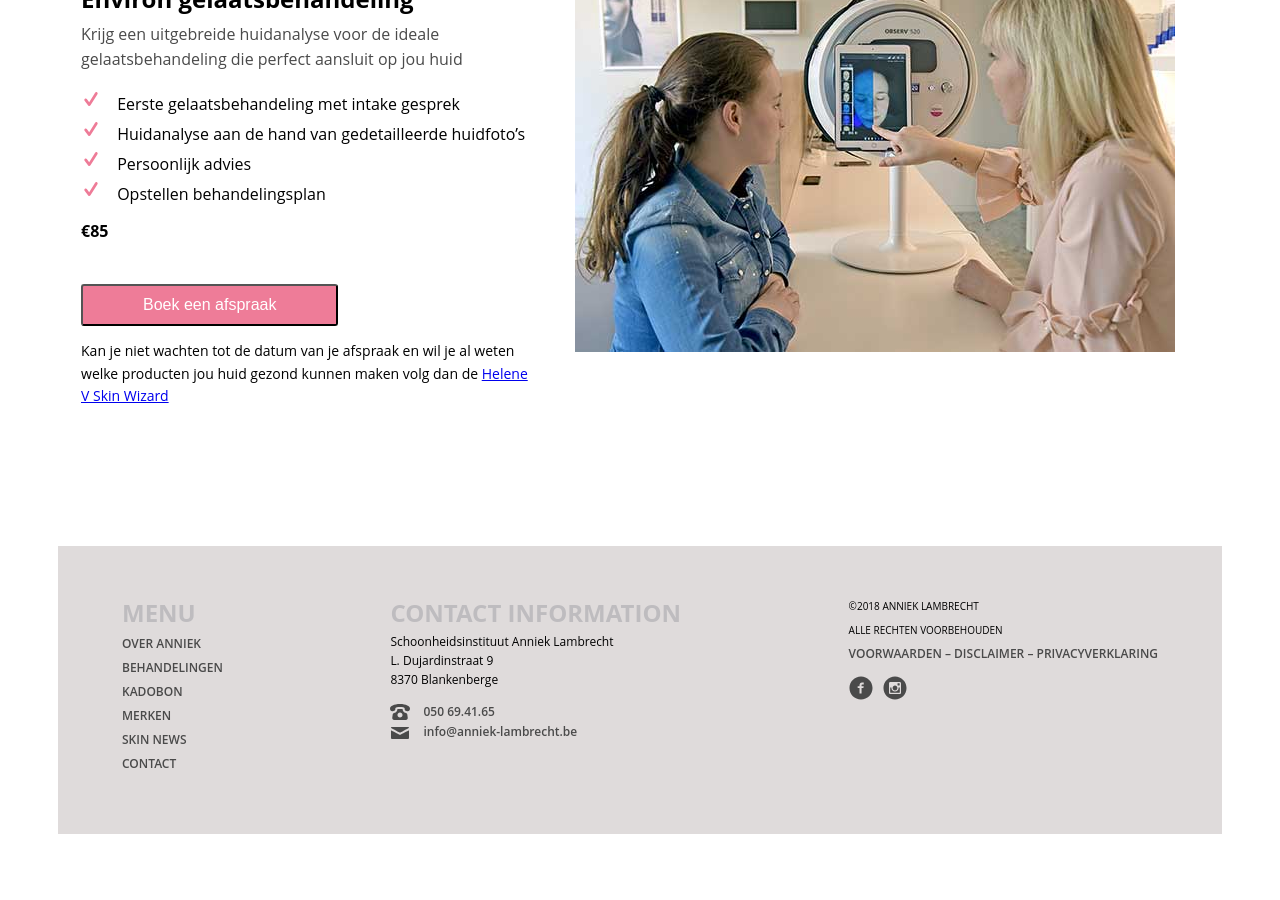
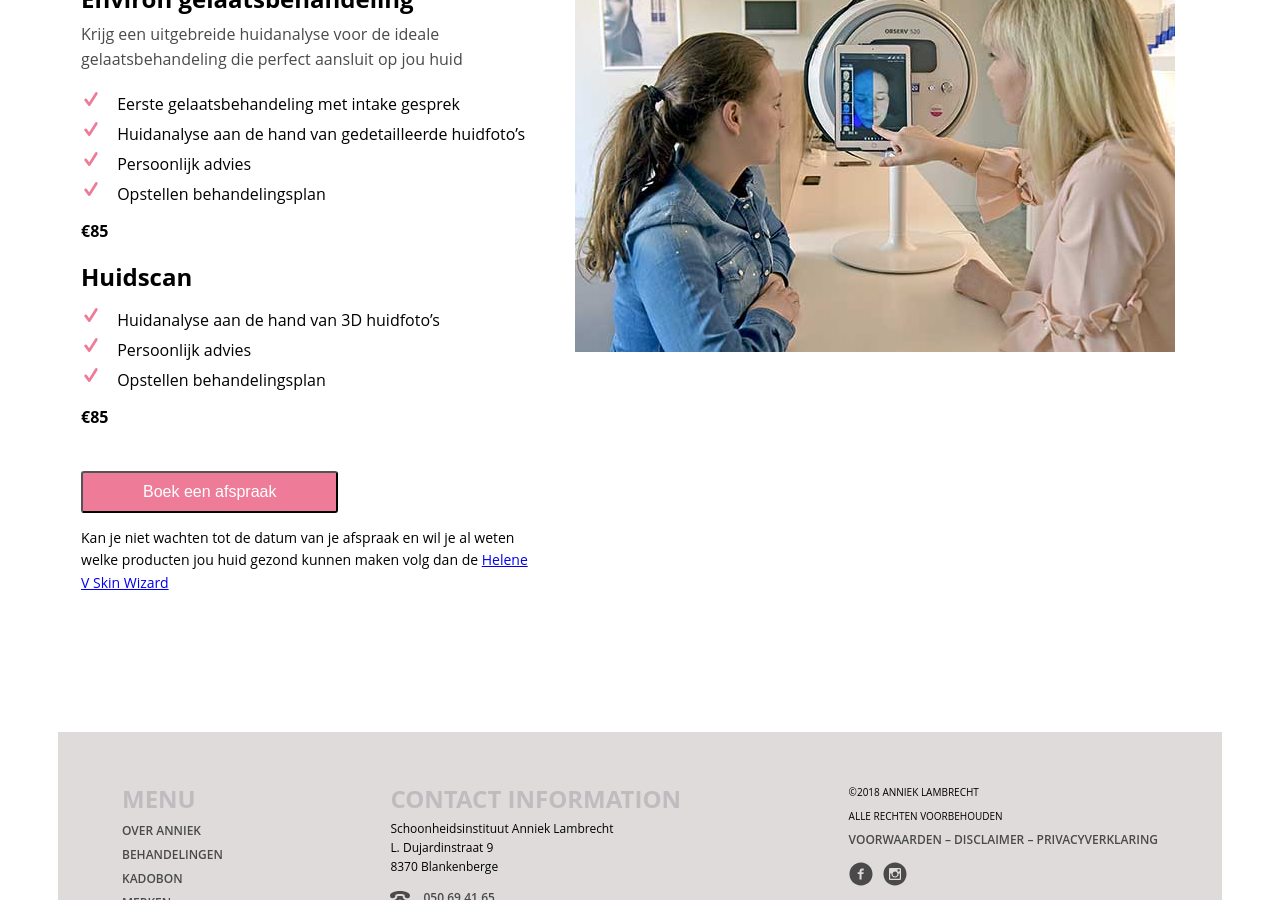
Before and after one commit to acandael/anniek, a Jekyll site: the page built from huidanalyse.html, in a window 1280 px wide and 900 px high, scrolled down 488 px. Built offline with Jekyll 4.4.1, drawn with Linux system fonts in a browser that asks for light colours; before the commit the page ends 1350 px from its top, so only the background shows below that.

Commit message:
update huidanalyse

```diff
--- a/huidanalyse.html
+++ b/huidanalyse.html
@@ -34,6 +34,25 @@ op jou huid</p>
       Opstellen behandelingsplan</li>
   </ul>
   <p class="price">&euro;85</p>
+  <h2>Huidscan</h2>
+  <ul class="listing">
+    <li>
+      <svg class="listing__icon">
+        <use xlink:href="images/sprite.svg#icon-check"></use>
+      </svg>
+      Huidanalyse aan de hand van 3D huidfoto’s</li>
+    <li>
+      <svg class="listing__icon">
+        <use xlink:href="images/sprite.svg#icon-check"></use>
+      </svg>
+      Persoonlijk advies</li>
+    <li>
+      <svg class="listing__icon">
+        <use xlink:href="images/sprite.svg#icon-check"></use>
+      </svg>
+      Opstellen behandelingsplan</li>
+  </ul>
+  <p class="price">&euro;85</p>
   <button class="cta"><a href="https://schoonheidsinstituut-anniek-lambrecht-1.salonized.com/bookings/new">Boek een afspraak</a></button>
   <p class="smalltext">Kan je niet wachten tot de datum van je afspraak en wil je al
 weten welke producten jou huid gezond kunnen maken
--- a/index.html
+++ b/index.html
@@ -26,11 +26,6 @@ layout: default
         <a href="/huidanalyse.html"><h3 class="step__title-h3">Huidanalyse</h3></a>
         <p class="bodytext">Ben je een nieuwe klant, boek dan
 deze  discovery behandeling.</p>
-        <h3 class="step__title-h3">Huidscan</h3>
-        <p class="bodytext">Huidanalyse aan de hand van 3D huidfoto’s<br>
-          Persoonlijk advies<br>
-          Opstellen behandelingsplan<br>
-          €30</p>
       </div>
       <div class="step">
         <h2 class="step__title-h2">Stap 2</h2>
```
